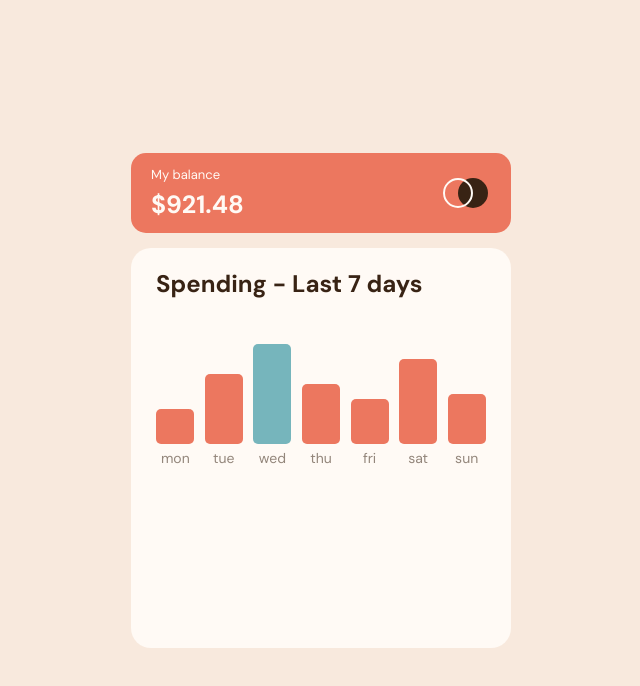
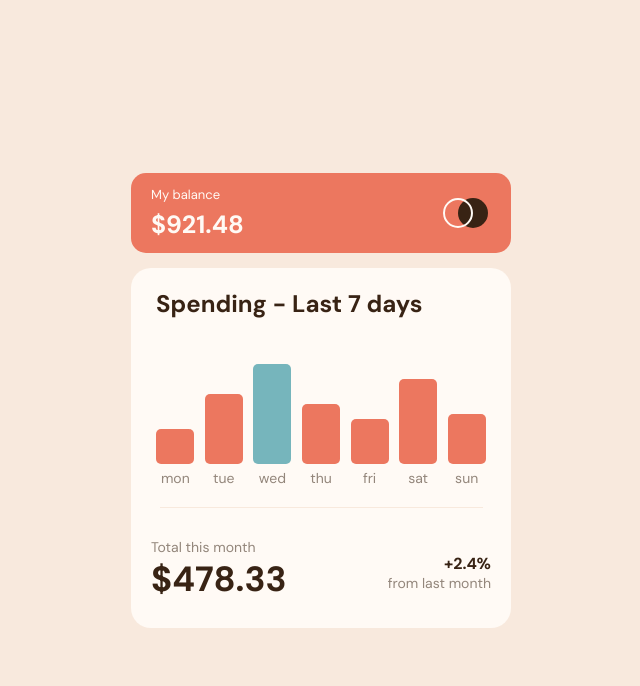
Before and after one commit to Jowkjr/Expenses-chart-component, a plain HTML site: page index.html in a window 1280 px wide. Shown: the whole page, without its empty margins (319-959 px from the left). Drawn offline with Linux system fonts and the light colour scheme.

Commit message:
Desktop Version

```diff
--- a/index.html
+++ b/index.html
@@ -54,6 +54,17 @@
             <p class="day">sun</p>
           </div>
         </div>
+        <div class="line"></div>
+        <div class="total__month">
+          <div class="total__month__money-container">
+            <p>Total this month</p>
+            <span class="total__month__money">$478.33</span>
+          </div>
+          <div class="total__month-percent-container">
+            <span class="total__month-percent">+2.4%</span>
+            <p>from last month</p>
+          </div>
+        </div>
       </div>
     </main>
     <!-- My balance
--- a/style.css
+++ b/style.css
@@ -5,15 +5,18 @@
 }
 
 body {
+  background-color: hsl(27, 66%, 92%);
+  font-size: 18px;
+  overflow: hidden;
+}
+
+main {
   display: flex;
   flex-direction: column;
   justify-content: center;
   align-items: center;
   height: 100vh;
   font-family: "DM Sans", sans-serif;
-  background-color: hsl(27, 66%, 92%);
-  overflow: hidden;
-  font-size: 18px;
 }
 
 .balance {
@@ -63,10 +66,8 @@ body {
 .results {
   display: flex;
   flex-direction: column;
-  /* justify-content: center; */
-  /* align-items: center; */
   width: 380px;
-  height: 400px;
+  height: 360px;
   background-color: hsl(33, 100%, 98%);
   border-radius: 20px;
 }
@@ -136,3 +137,45 @@ h1 {
   color: hsl(28, 10%, 53%);
   font-size: 14px;
 }
+
+.line {
+  height: 1px;
+  width: 85%;
+  background-color: hsl(27, 66%, 92%);
+  margin: 5px auto 30px;
+}
+
+.total__month {
+  display: flex;
+  justify-content: space-between;
+  margin: 0 20px;
+}
+
+.total__month__money-container p {
+  font-size: 14px;
+  color: hsl(28, 10%, 53%);
+}
+
+.total__month__money {
+  font-weight: 700;
+  font-size: 35px;
+  color: hsl(25, 47%, 15%);
+}
+
+.total__month-percent-container {
+  display: flex;
+  flex-direction: column;
+  align-items: end;
+  margin-top: 15px;
+}
+
+.total__month-percent {
+  font-size: 16px;
+  color: hsl(25, 47%, 15%);
+  font-weight: 700;
+}
+
+.total__month-percent-container p {
+  font-size: 14px;
+  color: hsl(28, 10%, 53%);
+}
```
